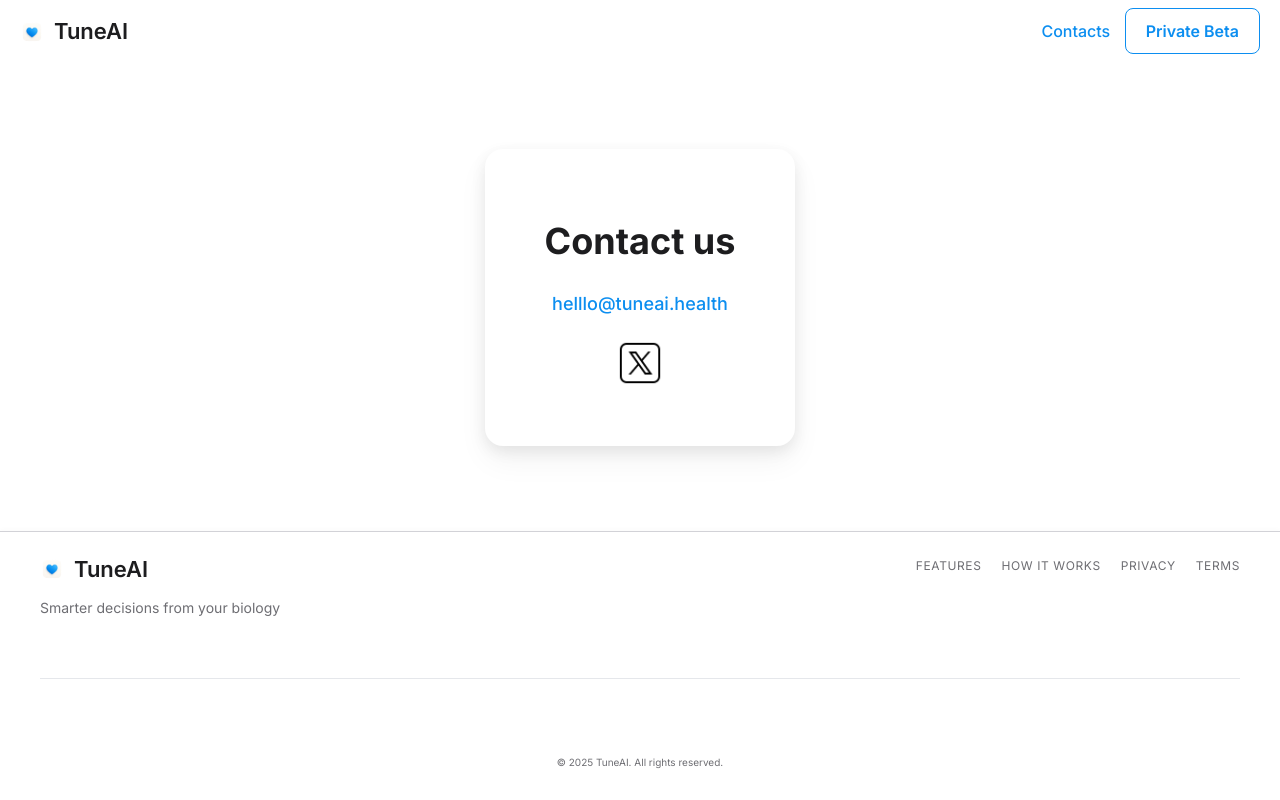
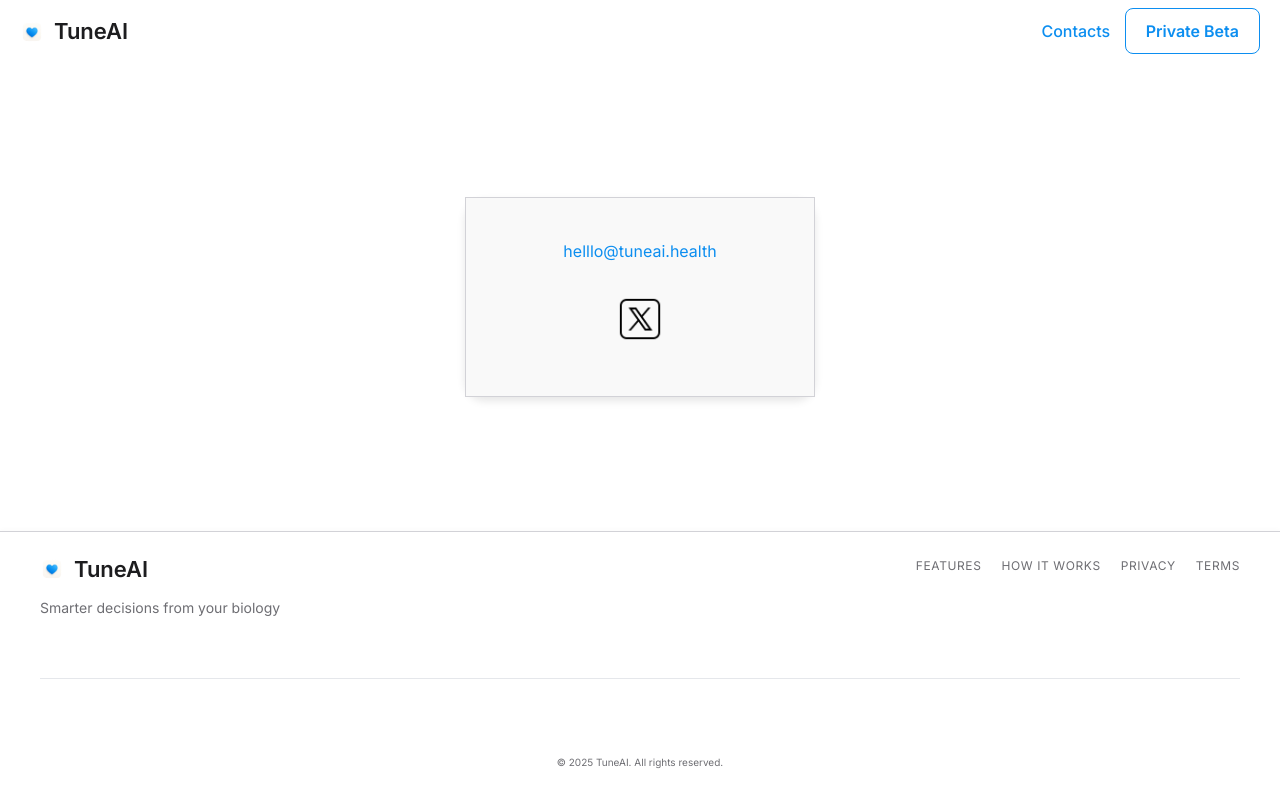
Before and after one commit to basedalexander/tuneai.health, a plain HTML site: page contacts.html in a window 1280 px wide. Drawn offline with nearby package versions, Linux system fonts and the light colour scheme.

Commit message:
contacts improvement

```diff
--- a/contacts.html
+++ b/contacts.html
@@ -1278,6 +1278,102 @@
                 padding: 30px;
             }
         }
+
+        /* Business Card Styles */
+        .business-card-container {
+            width: 350px; /* Standard business card width */
+            height: 200px; /* Standard business card height */
+            perspective: 1000px; /* For 3D flip effect, apply here */
+            margin: 50px auto; /* Center the card */
+            cursor: pointer;
+            transform-style: preserve-3d; /* Ensure 3D context for nested elements */
+        }
+
+        .business-card {
+            width: 100%;
+            height: 100%;
+            position: relative; /* Ensure card faces are positioned relative to this parent */
+            transform-style: preserve-3d; /* Ensure 3D context for nested elements */
+            transition: transform 0.8s;
+            box-shadow: 0 4px 8px rgba(0,0,0,0.1);
+            border-radius: 20px; /* Increased border-radius for more rounded corners */
+            transform-origin: center center; /* Ensure rotation from the center */
+        }
+
+        .business-card.flipped {
+            transform: rotateY(180deg);
+        }
+
+        .card-face {
+            position: absolute;
+            width: 100%;
+            height: 100%;
+            display: flex;
+            justify-content: center;
+            align-items: center;
+            flex-direction: column;
+            padding: 20px;
+            box-sizing: border-box;
+            background-color: #fff;
+            color: var(--dark-text);
+        }
+
+        .card-front {
+            transform: rotateY(0deg); /* Explicitly define initial rotation */
+            backface-visibility: hidden; /* Hide front face when rotated away */
+            z-index: 2; /* Ensure front is on top initially */
+            border: 1px solid var(--border-color);
+            background: linear-gradient(135deg, #f0f8ff, #e6f7ff); /* Light gradient background */
+        }
+
+        .card-front img {
+            max-width: 120px; /* Size for the heart image */
+            height: auto;
+            margin-bottom: 15px;
+        }
+
+        .card-front p {
+            font-size: 1.2em;
+            font-weight: 600;
+            color: var(--primary-blue);
+            text-transform: uppercase;
+            letter-spacing: 1px;
+            margin: 0;
+        }
+
+        .card-back {
+            transform: rotateY(180deg); /* Start rotated for the back face */
+            backface-visibility: hidden; /* Hide back face when rotated away */
+            z-index: 1; /* Ensure back is behind initially */
+            border: 1px solid var(--border-color);
+            background-color: #f9f9f9; /* Changed back to original color */
+            text-align: center;
+            padding: 25px;
+            justify-content: flex-start;
+        }
+
+        .card-back h2 {
+            font-size: 1.8em;
+            color: var(--primary-blue);
+            margin-bottom: 15px;
+        }
+
+        .card-back p {
+            font-size: 1em;
+            margin-bottom: 10px;
+            color: var(--medium-text);
+        }
+
+        .card-back a {
+            color: var(--primary-blue);
+            text-decoration: none;
+            transition: color 0.2s ease;
+        }
+
+        .card-back a:hover {
+            color: #0056b3;
+            text-decoration: underline;
+        }
     </style>
 </head>
 <!-- Google tag (gtag.js) -->
@@ -1317,17 +1413,24 @@
     </div>
 
     <main>
-        <section class="contact-section">
-            <div class="contact-card">
-                <h1>Contact us</h1>
-                <p> <a href="mailto:helllo@tuneai.health">helllo@tuneai.health</a></p>
-                <p style="text-align: center; margin-top: 20px;">
-                    <a href="https://x.com/tuneaihealth" target="_blank" style="display: inline-block; text-decoration: none;">
-                        <img src="static/x-com.png" alt="X (formerly Twitter)" style="width: 48px; height: 48px;">
-                    </a>
-                </p>
+        <div class="business-card-container">
+            <div class="business-card" id="contactCard">
+                <div class="card-face card-front">
+                    <img src="static/heart.png" alt="TuneAI Heart Icon">
+
+                </div>
+                <div class="card-face card-back">
+
+                    <p><a href="mailto:helllo@tuneai.health">helllo@tuneai.health</a></p>
+                    <p style="margin-top: 20px;">
+                        <a href="https://x.com/tuneaihealth" target="_blank" style="display: inline-block; text-decoration: none;">
+                            <img src="static/x-com.png" alt="X (formerly Twitter)" style="width: 48px; height: 48px;">
+                        </a>
+                    </p>
+
+                </div>
             </div>
-        </section>
+        </div>
     </main>
 
     <footer>
@@ -1387,5 +1490,31 @@
             }
         });
     </script>
+    <script>
+        document.addEventListener('DOMContentLoaded', function() {
+            const card = document.getElementById('contactCard');
+
+            // Automatic flip after 3 seconds
+            setTimeout(() => {
+                card.classList.add('flipped');
+            }, 1000); // Changed to 1 second
+
+            // Manual flip on click
+            card.addEventListener('click', (event) => {
+                // Only flip if the click target is not an anchor tag or its child (like the image in the X button)
+                if (!event.target.closest('a')) {
+                    card.classList.toggle('flipped');
+                }
+            });
+
+            // Prevent card flip when clicking on links inside the card
+            const cardLinks = card.querySelectorAll('a');
+            cardLinks.forEach(link => {
+                link.addEventListener('click', (event) => {
+                    event.stopPropagation(); // Stop the event from bubbling up to the card element
+                });
+            });
+        });
+    </script>
 </body>
 </html>
```
